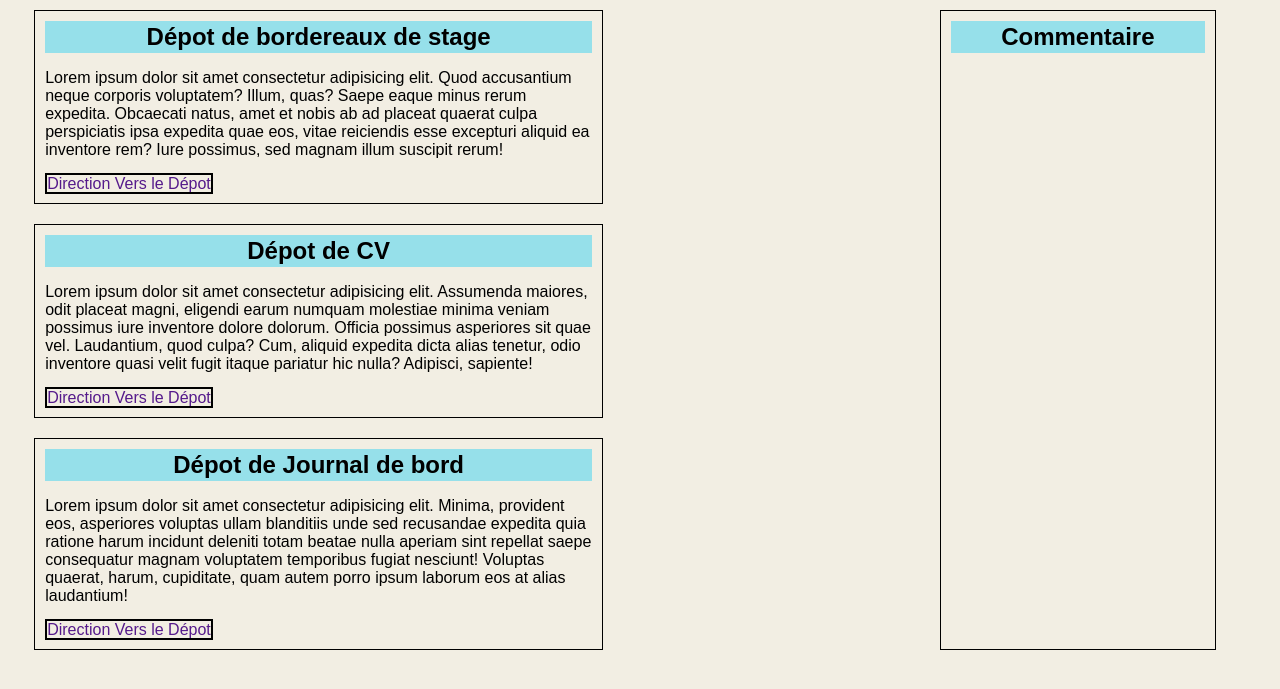
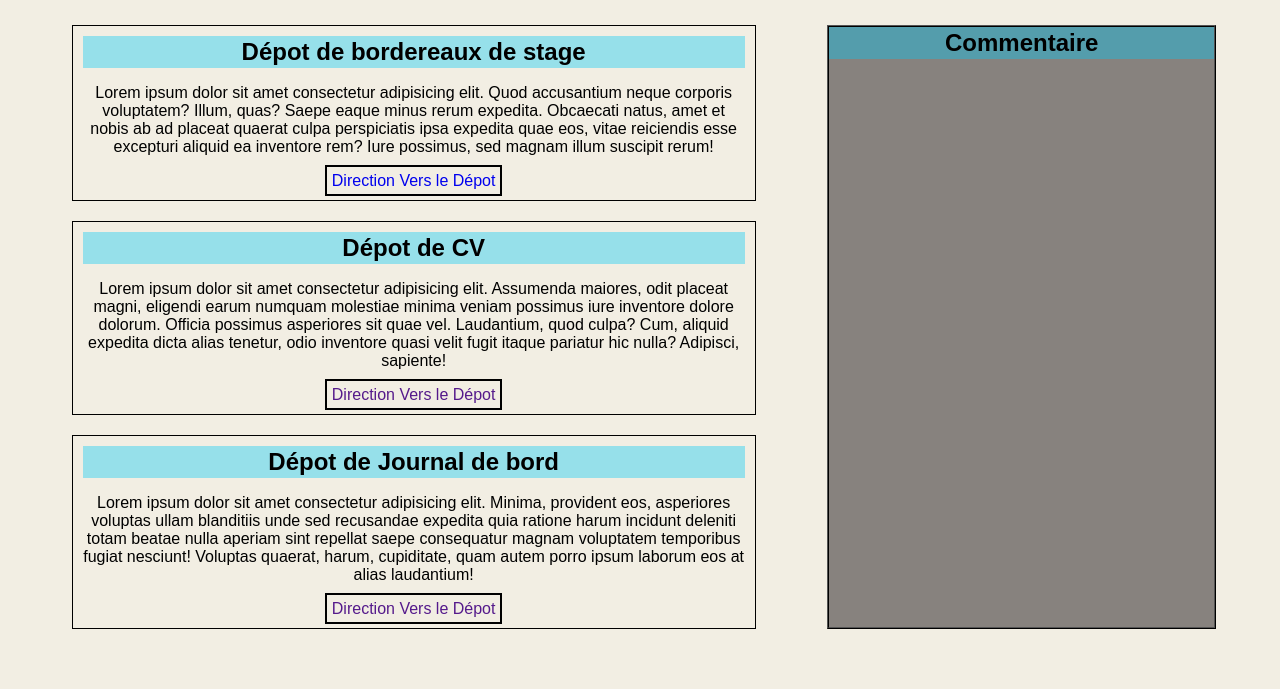
Before and after one commit to athosEquipe4/Equipe4, a PHP site: page /Html/page_accueil.html in a window 1280 px wide. Shown: the part 60-749 px from the top of the page. Run offline with PHP 8.4, Linux system fonts and the light colour scheme.

Commit message:
Add files via upload

```diff
--- a/CSS/accueil.css
+++ b/CSS/accueil.css
@@ -4,7 +4,7 @@ body {
     font-family: sans-serif;
     background: #f2eee3;
 }
-
+/* =========================Tête et navigation du page========================== */
 header{
     background-color: darkgrey;
     margin: 0;
@@ -33,7 +33,7 @@ header nav a:hover {
         0 0 50px #03e9f4,
         0 0 100px #03e9f4;
 }
-
+/* =========================Corps du page========================== */
 .box{
     display: flex;
     flex-direction: column;
@@ -42,6 +42,7 @@ header nav a:hover {
 .main{
     display:flex;
     float: left;
+    margin-top:15px;
 }
 
 .box .bloc{
@@ -49,17 +50,18 @@ header nav a:hover {
     margin: 10px;
     padding: 10px;
     width: 80%;
-    margin-left: 5%;
-    margin-right: 50%;
+    margin-left: auto;
+    margin-right: auto;
+    text-align: center;
 }
 
 .main .commentaire{
-    border: 1px solid black;
+    border: 2px ridge black;
+    background-color: #4d4747a4;
     margin: 10px;
-    padding: 10px;
-    width: 80%;
+    width: 100%;
     max-height: 100%;
-    margin-left: 20%;
+    margin-left: auto;
     margin-right: 5%;
 }
 
@@ -73,9 +75,18 @@ h2{
 .bloc a{
     text-decoration: none;
     list-style-type: none;
-    width: 100%;
-    margin-left: auto;
-    margin-right: auto;
+    padding: 5px;
     border: 2px solid black;
     text-align: center;
 }
+
+.bloc a:hover{
+    background: #290082;
+    padding: 5px;
+    color: #fff;
+    border-radius: 5px;
+    box-shadow: 0 0 5px #290082,
+        0 0 25px #290082,
+        0 0 50px #290082,
+        0 0 100px #290082;
+}
--- a/Html/page_accueil.html
+++ b/Html/page_accueil.html
@@ -12,7 +12,7 @@
             <nav class="navigation">
                 <ul class="liens">
                     <li class="page">
-                        <a href="#">BOS</a>
+                        <a href="page_BOS.html">BOS</a>
                     </li>
                     <li class="page">
                         <a href="#">CV</a>
@@ -45,7 +45,7 @@
                         inventore rem? Iure possimus, sed magnam illum suscipit
                         rerum!
                     </p>
-                    <a href="" class="direction">Direction Vers le Dépot</a>
+                    <a href="page_BOS.html" class="direction">Direction Vers le Dépot</a>
                 </section>
 
                 <section class="bloc">
```
Also changed, not shown: Html/page_BOS.html (added, +13 -0 lines), CSS/bos.css (added).
